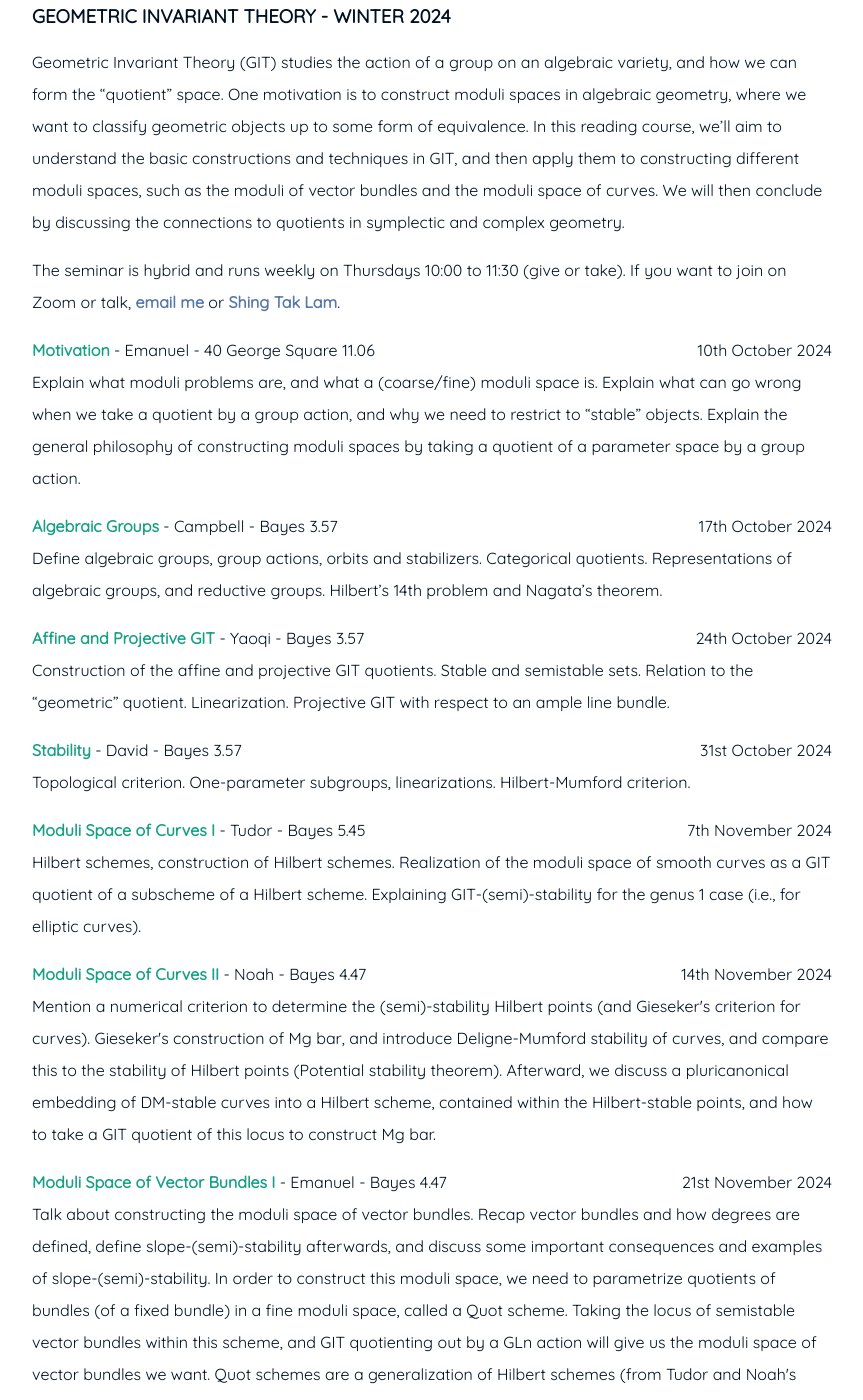
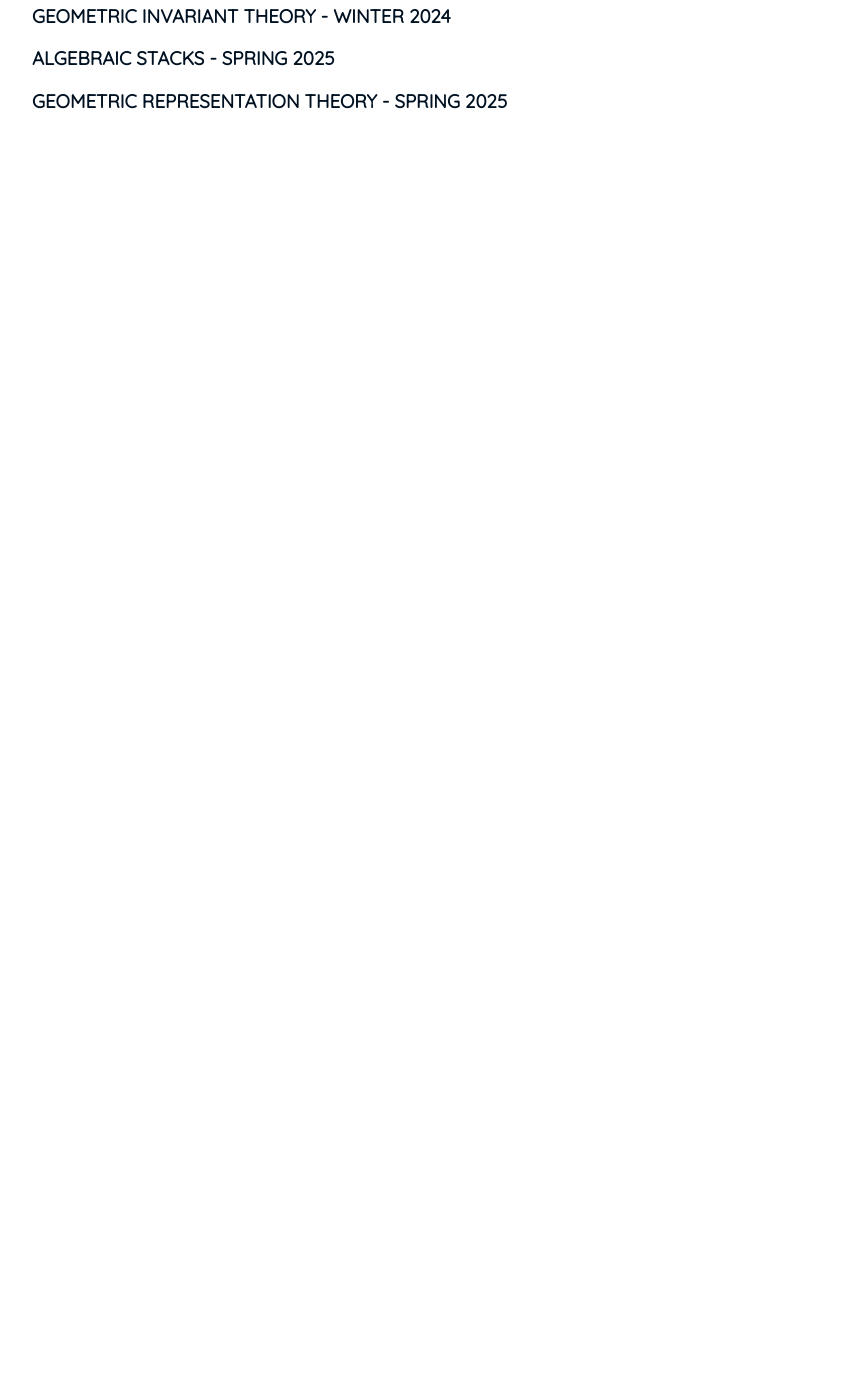
Before and after one commit to eroth264/eroth264.github.io, a Jekyll site: the page built from seminars.md, in a window 1280 px wide and 1400 px high, scrolled down 255 px. Shown: the whole window, without its empty margins (208-1071 px from the left). Built offline with Jekyll 4.4.1, drawn with Linux system fonts in a browser that asks for light colours; after the commit the page ends 900 px from its top, so only the background shows below that; some of the changed text lies outside the part shown.

Commit message:
Deleted Seminars

```diff
--- a/seminars.md
+++ b/seminars.md
@@ -6,42 +6,6 @@ Here are some student-run <a href="https://www.agq-cdt.org/">AGQ</a> seminars th
 
 <h3 id="projects">GEOMETRIC INVARIANT THEORY - WINTER 2024</h3>
 
-Geometric Invariant Theory (GIT) studies the action of a group on an algebraic variety, and how we can form the "quotient" space. One motivation is to construct moduli spaces in algebraic geometry, where we want to classify geometric objects up to some form of equivalence. In this reading course, we'll aim to understand the basic constructions and techniques in GIT, and then apply them to constructing different moduli spaces, such as the moduli of vector bundles and the moduli space of curves. We will then conclude by discussing the connections to quotients in symplectic and complex geometry.
-
-The seminar is hybrid and runs weekly on Thursdays 10:00 to 11:30 (give or take). If you want to join on Zoom or talk, <a href="{{ site.url }}">email me</a> or <a href="https://shingtaklam1324.github.io/">Shing Tak Lam</a>.
-
-<p><strong>Motivation</strong> - Emanuel - 40 George Square 11.06 <span style="float: right; ">10th October 2024</span><br />
-Explain what moduli problems are, and what a (coarse/fine) moduli space is. Explain
-what can go wrong when we take a quotient by a group action, and why we need to
-restrict to “stable” objects. Explain the general philosophy of constructing moduli spaces
-by taking a quotient of a parameter space by a group action.</p>
-
-<p><strong>Algebraic Groups</strong> - Campbell - Bayes 3.57 <span style="float: right; ">17th October 2024</span><br />
-Define algebraic groups, group actions, orbits and stabilizers. Categorical quotients. Representations of algebraic groups, and reductive groups. Hilbert’s 14th problem and Nagata’s theorem.</p>
-
-<p><strong>Affine and Projective GIT</strong> - Yaoqi - Bayes 3.57  <span style="float: right; "> 24th October 2024</span><br />
-Construction of the affine and projective GIT quotients. Stable and semistable sets. Relation to the “geometric” quotient. Linearization. Projective GIT with respect to an ample line bundle.</p>
-
-<p><strong>Stability</strong> - David - Bayes 3.57  <span style="float: right; "> 31st October 2024</span><br />
-Topological criterion. One-parameter subgroups, linearizations. Hilbert-Mumford criterion.
-
-<p><strong>Moduli Space of Curves I</strong> - Tudor - Bayes 5.45 <span style="float: right; "> 7th November 2024</span><br />
-Hilbert schemes, construction of Hilbert schemes. Realization of the moduli space of smooth curves as a GIT quotient of a subscheme of a Hilbert scheme. Explaining GIT-(semi)-stability for the genus 1 case (i.e., for elliptic curves).
-
-<p><strong>Moduli Space of Curves II</strong> - Noah - Bayes 4.47 <span style="float: right; "> 14th November 2024</span><br />
-Mention a numerical criterion to determine the (semi)-stability Hilbert points (and Gieseker's criterion for curves). Gieseker's construction of Mg bar, and introduce Deligne-Mumford stability of curves, and compare this to the stability of Hilbert points (Potential stability theorem). Afterward, we discuss a pluricanonical embedding of DM-stable curves into a Hilbert scheme, contained within the Hilbert-stable points, and how to take a GIT quotient of this locus to construct Mg bar.
-
-<p><strong>Moduli Space of Vector Bundles I</strong> - Emanuel - Bayes 4.47 <span style="float: right; "> 21st November 2024</span><br />
-Talk about constructing the moduli space of vector bundles. Recap  vector bundles and how degrees are defined, define slope-(semi)-stability afterwards, and discuss some important consequences and examples of slope-(semi)-stability. In order to construct this moduli space, we need to parametrize quotients of bundles (of a fixed bundle) in a fine moduli space, called a Quot scheme. Taking the locus of semistable vector bundles within this scheme, and GIT quotienting out by a GLn action will give us the moduli space of vector bundles we want. Quot schemes are a generalization of Hilbert schemes (from Tudor and Noah's talks), whose construction mirrors that of Hilbert schemes.
-
-
-<p><strong>Moduli Space of Vector Bundles II</strong> - Ander - Bayes 3.57 <span style="float: right; "> 28th November 2024</span><br />
-Continue our construction of the moduli space of vector bundles that we started last week. Topics include constructing a projective GIT quotient of a subscheme of a Quot scheme (corresponding to the locus of semistable vector bundles). This GIT quotient should be a coarse moduli space of vector bundles of rank r and degree d, and using the Hilbert-Mumford criterion, we can conclude that GIT-(semi)-stability is equivalent to slope-(semi)-stability.
-
 <h3 id="education">ALGEBRAIC STACKS - SPRING 2025</h3>
 
-<p><strong>TBA</strong></p>
-
 <h3 id="education">GEOMETRIC REPRESENTATION THEORY - SPRING 2025</h3>
-
-<p><strong>TBA</strong></p>
```
